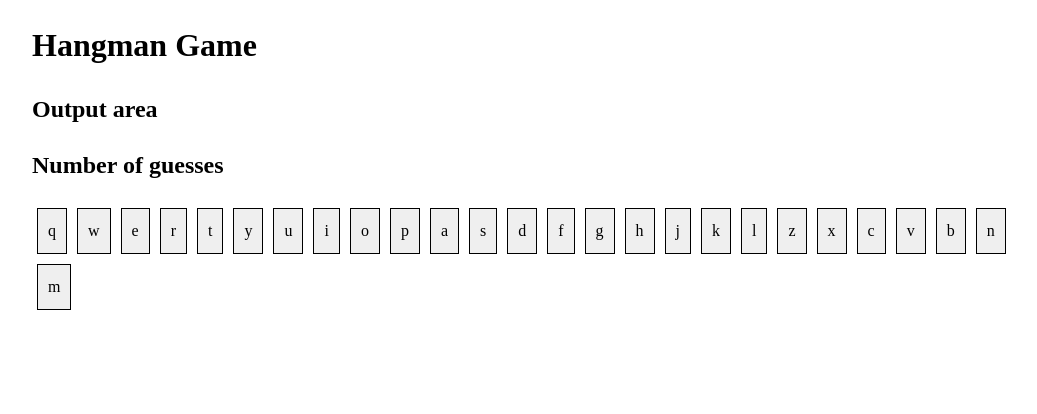
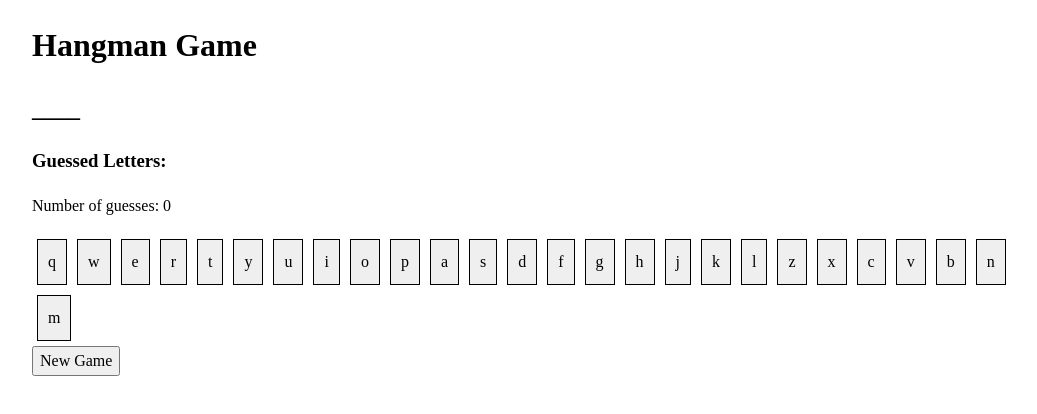
Before and after one commit to nbogie/olu-hangman-react-v1-code-review, a React (Vite) app: page / in a window 1280 px wide. Shown: the top 414 px of the page, without its empty margins (108-1145 px from the left). Built offline with nearby package versions, Linux system fonts and the light colour scheme.

Commit message:
progress through challenge

```diff
--- a/src/Hangman.jsx
+++ b/src/Hangman.jsx
@@ -1,28 +1,55 @@
 import { useState } from "react";
 import getRandomWord from "./utils/get-random-word";
 import generateKeys from "./utils/keyboard";
+import { generateHangmanLetters } from "./utils/hangman-logic";
 
 export default function Hangman() {
+    const targetWord = getRandomWord()
+    const missLimit = targetWord.length + 1;
     const [guessedLetters, setGuessedLetters] = useState([]) // string[]
-    const [targetWord, setTargetWord] = useState(getRandomWord()); // string
+    const [revealedGuesses, setRevealedGuesses] = useState(generateHangmanLetters([], targetWord))
     const [numberOfGuesses, setNumberOfGuesses] = useState(0); // int
+
+    const isGameOver = guessedLetters.length === missLimit;
+    const isGameWon = !revealedGuesses.includes('_');
+
     const keys = generateKeys();
+
     const renderedKeyboard = keys.map((tile, index) => {
+        function handleTileClicked(letter){
+            tile.isClicked = true;
+            setNumberOfGuesses(currVal => currVal + 1);
+            setGuessedLetters(currArr => {
+                const updatedOutput = generateHangmanLetters([...currArr, letter], targetWord)
+                setRevealedGuesses(updatedOutput)
+
+                return [...currArr, letter]})
+        }
+
         return (
-            <button key={index} className="tile" >
-                {tile}
+            <button key={index} className="tile" onClick={() => {handleTileClicked(tile.letter)}}>
+                {tile.letter}
             </button>
         )
     })
 
+    function handleNewGame() {
+        setNumberOfGuesses(0);
+        setGuessedLetters([]);
+        setRevealedGuesses(generateHangmanLetters([], targetWord))
+    }
     return (
         <div>
             <h1>Hangman Game</h1>
-            <h2>Output area</h2>
-            <h2>Number of guesses</h2>
+            {isGameWon && <h2>You Win!</h2>}
+            {isGameOver && <h2>You Lose: too many guesses</h2>}
+            <h2>{revealedGuesses}</h2>
+            <h3>Guessed Letters: {guessedLetters}</h3>
+            <p>Number of guesses: {numberOfGuesses}</p>
             <div className="keyboard">
                 {renderedKeyboard}
             </div>
+            <button onClick={handleNewGame}>New Game</button>
         </div>
     );
 }
--- a/src/utils/get-random-word.js
+++ b/src/utils/get-random-word.js
@@ -1,3 +1,3 @@
 export default function getRandomWord() {
-    return "";
+    return "test";
 }
--- a/src/utils/keyboard.js
+++ b/src/utils/keyboard.js
@@ -1,4 +1,8 @@
+import Tile from './tile.js'
+
 export default function generateKeys(){
     const qwerty = "qwertyuiopasdfghjklzxcvbnm"
-    return qwerty.split('');
+    const keyCharacters =  qwerty.split('');
+
+    return keyCharacters.map(key => new Tile(key));
 }
--- /dev/null
+++ b/src/utils/tile.js
@@ -0,0 +1,6 @@
+export default class Tile {
+    constructor(letter){
+        this.letter = letter
+        this.isClicked = false;
+    }
+}
```
